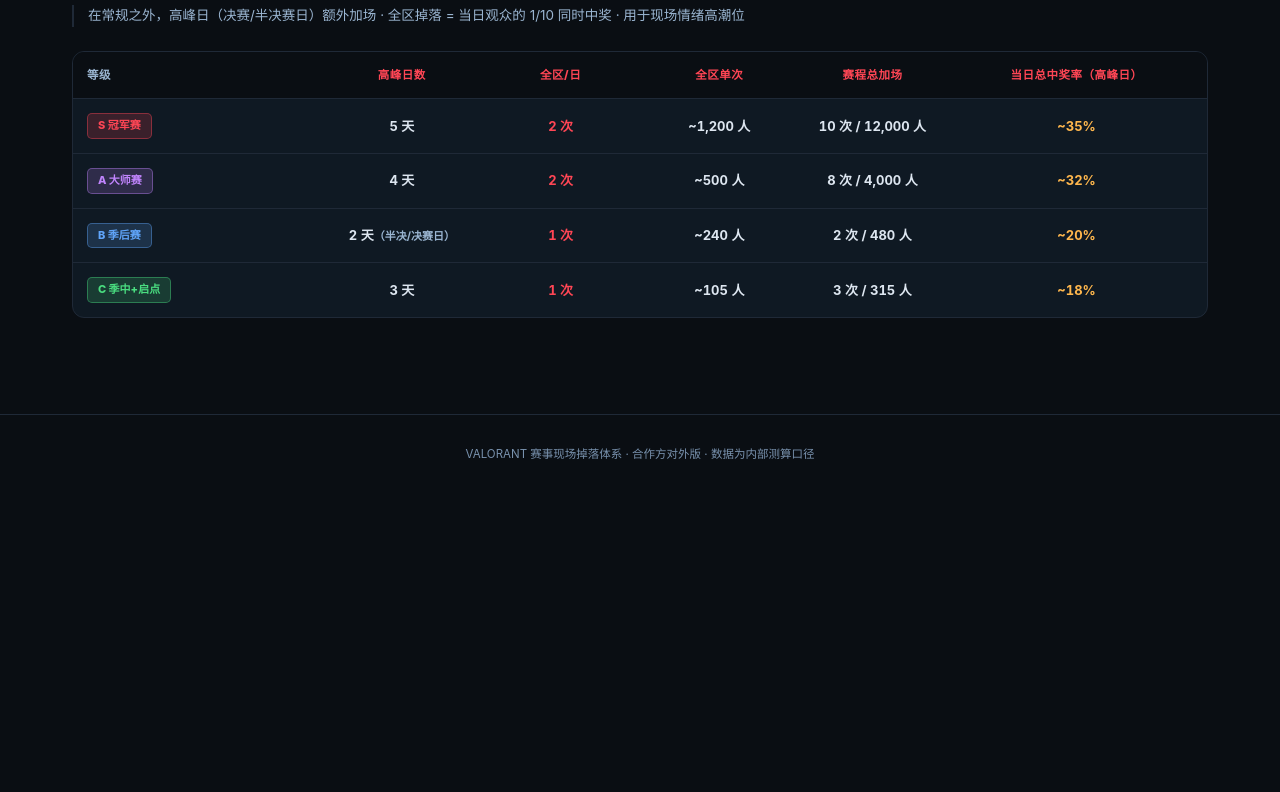
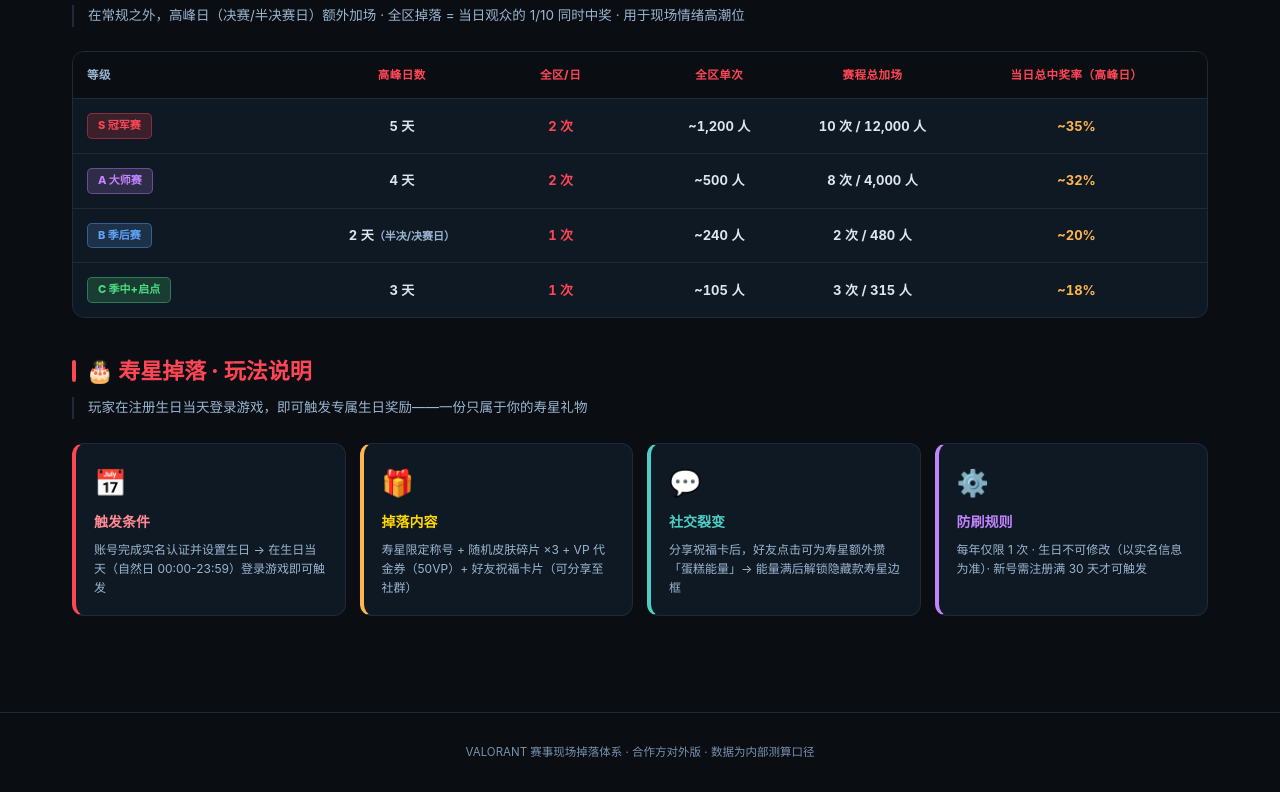
Before and after one commit to zhanggqtc/vct-tier-system-public, a plain HTML site: page index.html in a window 1280 px wide. Shown: the part 1755-2547 px from the top of the page. Before the commit the page ends 2248 px from the top, so only its background shows below. Drawn offline with Linux system fonts and the light colour scheme.

Commit message:
新增寿星掉落玩法说明章节

```diff
--- a/index.html
+++ b/index.html
@@ -506,6 +506,33 @@
       </table>
     </div>
 
+    <!-- 寿星掉落玩法说明 -->
+    <div class="section-title" style="margin-top:36px">🎂 寿星掉落 · 玩法说明</div>
+    <p class="section-desc">玩家在注册生日当天登录游戏，即可触发专属生日奖励——一份只属于你的寿星礼物</p>
+
+    <div style="display:grid;grid-template-columns:repeat(auto-fit,minmax(240px,1fr));gap:14px;margin-bottom:24px">
+      <div style="background:#0f1923;border:1px solid #1f2937;border-radius:12px;padding:18px;border-left:4px solid #ff4655">
+        <div style="font-size:26px;margin-bottom:8px">📅</div>
+        <h4 style="font-size:14px;color:#ff8a94;font-weight:800;margin-bottom:6px">触发条件</h4>
+        <p style="font-size:12px;color:#9ab5d1;line-height:1.6">账号完成实名认证并设置生日 → 在生日当天（自然日 00:00-23:59）登录游戏即可触发</p>
+      </div>
+      <div style="background:#0f1923;border:1px solid #1f2937;border-radius:12px;padding:18px;border-left:4px solid #ffb74d">
+        <div style="font-size:26px;margin-bottom:8px">🎁</div>
+        <h4 style="font-size:14px;color:#ffd700;font-weight:800;margin-bottom:6px">掉落内容</h4>
+        <p style="font-size:12px;color:#9ab5d1;line-height:1.6">寿星限定称号 + 随机皮肤碎片 ×3 + VP 代金券（50VP）+ 好友祝福卡片（可分享至社群）</p>
+      </div>
+      <div style="background:#0f1923;border:1px solid #1f2937;border-radius:12px;padding:18px;border-left:4px solid #4ecdc4">
+        <div style="font-size:26px;margin-bottom:8px">💬</div>
+        <h4 style="font-size:14px;color:#4ecdc4;font-weight:800;margin-bottom:6px">社交裂变</h4>
+        <p style="font-size:12px;color:#9ab5d1;line-height:1.6">分享祝福卡后，好友点击可为寿星额外攒「蛋糕能量」→ 能量满后解锁隐藏款寿星边框</p>
+      </div>
+      <div style="background:#0f1923;border:1px solid #1f2937;border-radius:12px;padding:18px;border-left:4px solid #c084fc">
+        <div style="font-size:26px;margin-bottom:8px">⚙️</div>
+        <h4 style="font-size:14px;color:#c084fc;font-weight:800;margin-bottom:6px">防刷规则</h4>
+        <p style="font-size:12px;color:#9ab5d1;line-height:1.6">每年仅限 1 次 · 生日不可修改（以实名信息为准）· 新号需注册满 30 天才可触发</p>
+      </div>
+    </div>
+
     </div>
 
 <div class="footer" style="text-align:center;color:#7891ad;font-size:11.5px;padding:30px 20px;margin-top:40px;border-top:1px solid #1f2937">
```
